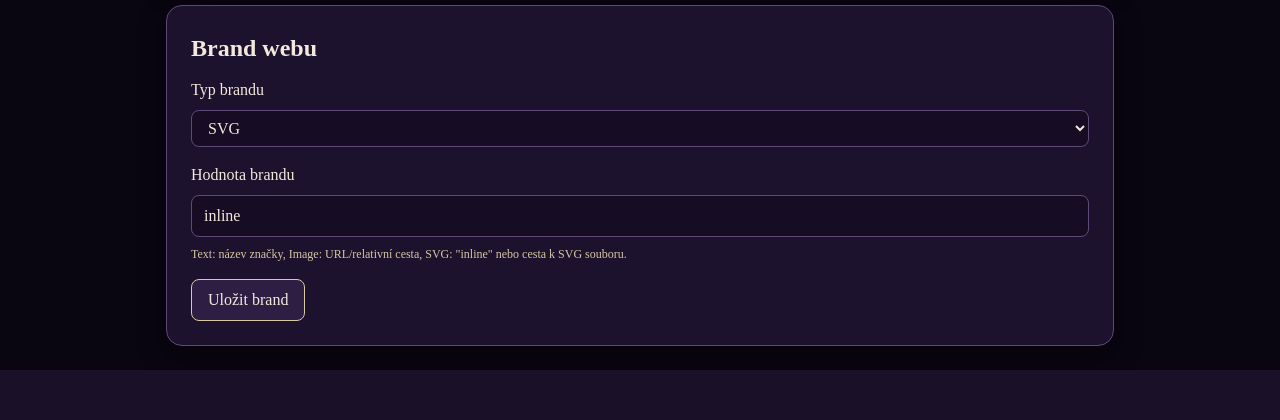
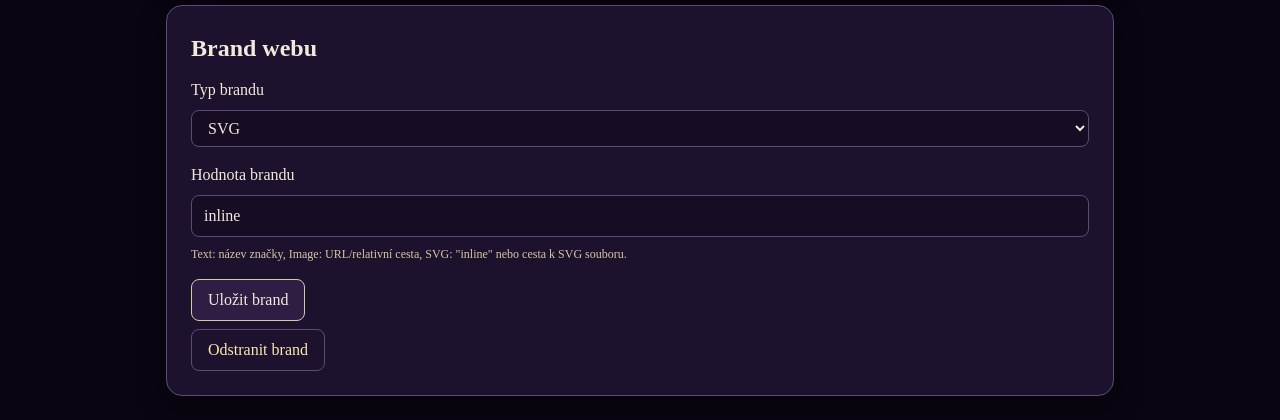
Before and after one commit to trefilmichal-prog/anet, a PHP site: page /admin/settings.php in a window 1280 px wide. Shown: the part 2385-2805 px from the top of the page. Before the commit the page ends 2755 px from the top, so only its background shows below. Run offline with PHP 8.4, Linux system fonts and the light colour scheme; the visitor is signed in with stand-in values (Sample User, id 1); some libraries are stand-ins or nearby versions.

Commit message:
Add brand reset action in admin settings

```diff
--- a/admin/settings.php
+++ b/admin/settings.php
@@ -174,6 +174,12 @@ try {
                     $brandMessage = 'Brand byl uložen.';
                 }
             }
+        } elseif ($action === 'remove_brand_settings') {
+            set_setting('brand_type', '');
+            set_setting('brand_value', '');
+            $brandType = $brandDefaults['type'];
+            $brandValue = $brandDefaults['value'];
+            $brandMessage = 'Brand byl odstraněn. Použijí se výchozí hodnoty.';
         }
     }
 } catch (RuntimeException $e) {
@@ -324,7 +330,10 @@ require_once __DIR__ . '/partials/header.php';
                 <input type="text" name="brand_value" value="<?php echo h($brandValue); ?>">
                 <span class="admin-help">Text: název značky, Image: URL/relativní cesta, SVG: "inline" nebo cesta k SVG souboru.</span>
             </label>
-            <button class="admin-button" type="submit">Uložit brand</button>
+            <div class="admin-field">
+                <button class="admin-button" type="submit">Uložit brand</button>
+                <button class="admin-button admin-button--secondary" type="submit" name="action" value="remove_brand_settings">Odstranit brand</button>
+            </div>
         </form>
     </section>
 </section>
```
